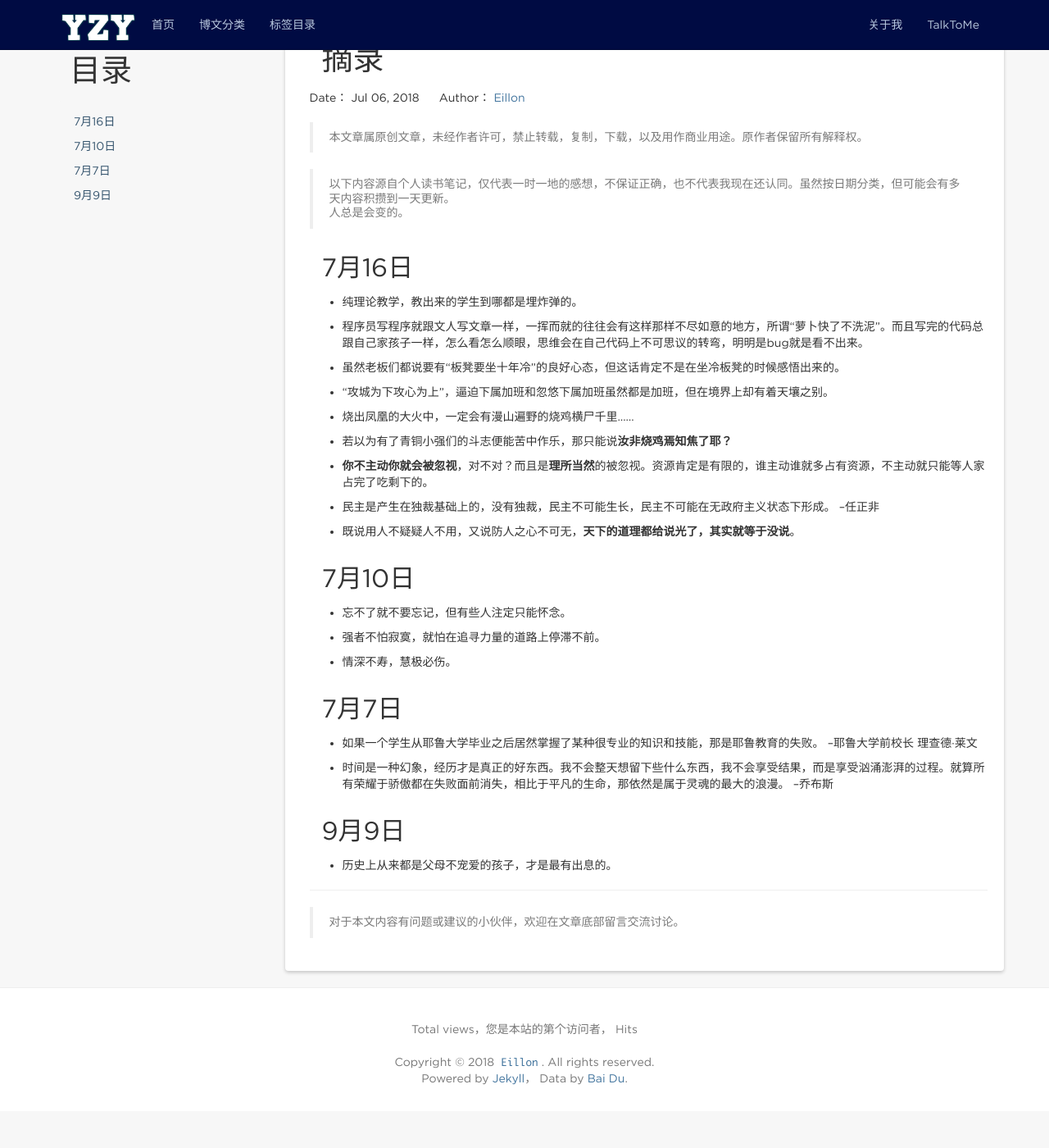
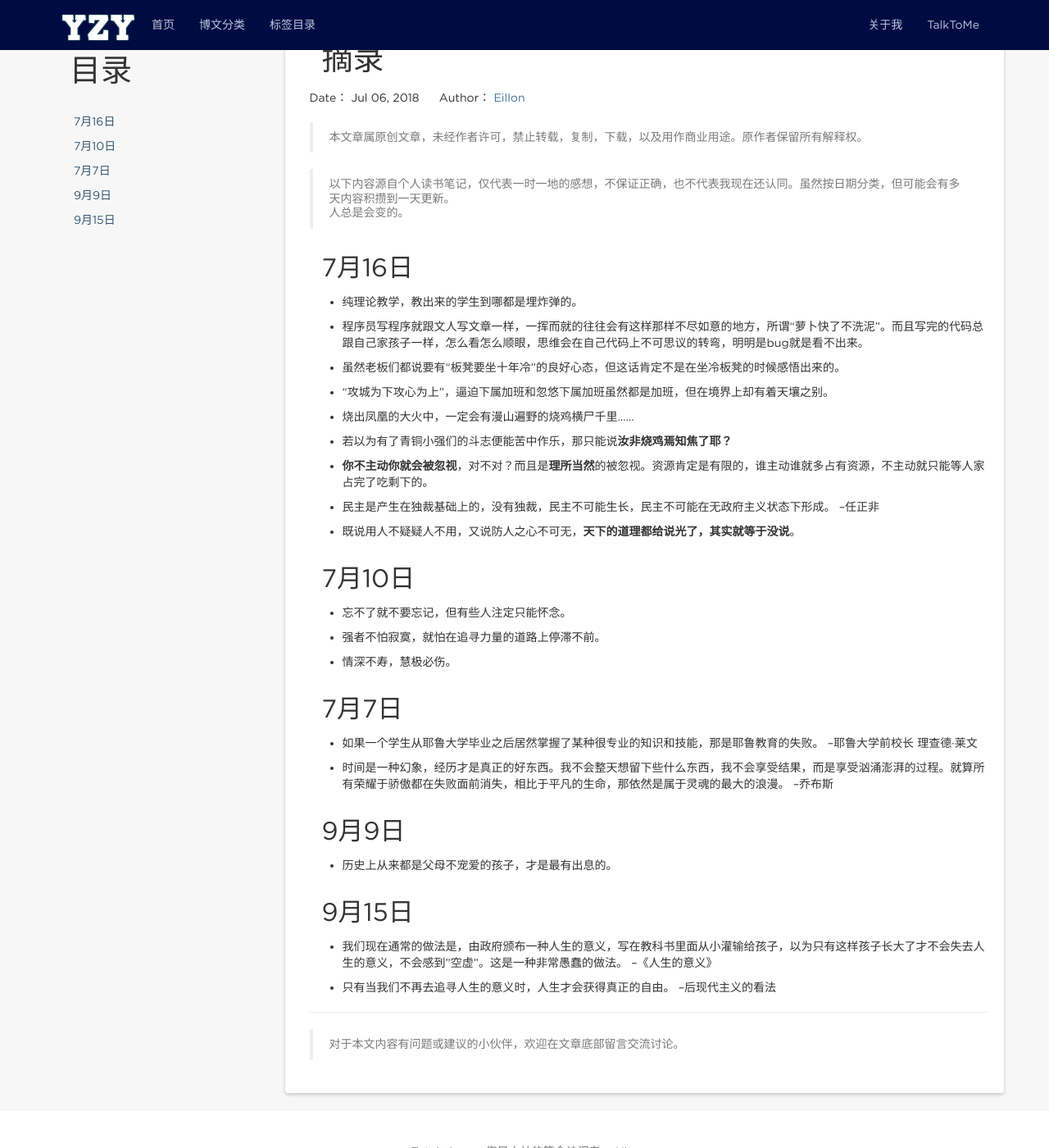
Before and after one commit to eillon/eillon.github.io, a Jekyll site: the page built from _posts/2018-07-07-摘录二.md, in a window 1280 px wide and 1400 px high, scrolled down 314 px. Shown: the whole window at 82% size. Built offline with Jekyll 4.4.1, drawn with Linux system fonts in a browser that asks for light colours; nearby versions of some CDN libraries; comment, search, counter and statistics services are not loaded; before the commit the page ends 1669 px from its top, so only the background shows below that.

Commit message:
add posts

```diff
--- a/_posts/2018-07-07-摘录二.md
+++ b/_posts/2018-07-07-摘录二.md
@@ -48,3 +48,8 @@ tags: [摘录, 持续更新]
 
 ## 9月9日
 * 历史上从来都是父母不宠爱的孩子，才是最有出息的。
+
+## 9月15日
+* 我们现在通常的做法是，由政府颁布一种人生的意义，写在教科书里面从小灌输给孩子，以为只有这样孩子长大了才不会失去人生的意义，不会感到"空虚"。这是一种非常愚蠢的做法。       --《人生的意义》
+
+* 只有当我们不再去追寻人生的意义时，人生才会获得真正的自由。   --后现代主义的看法
```
